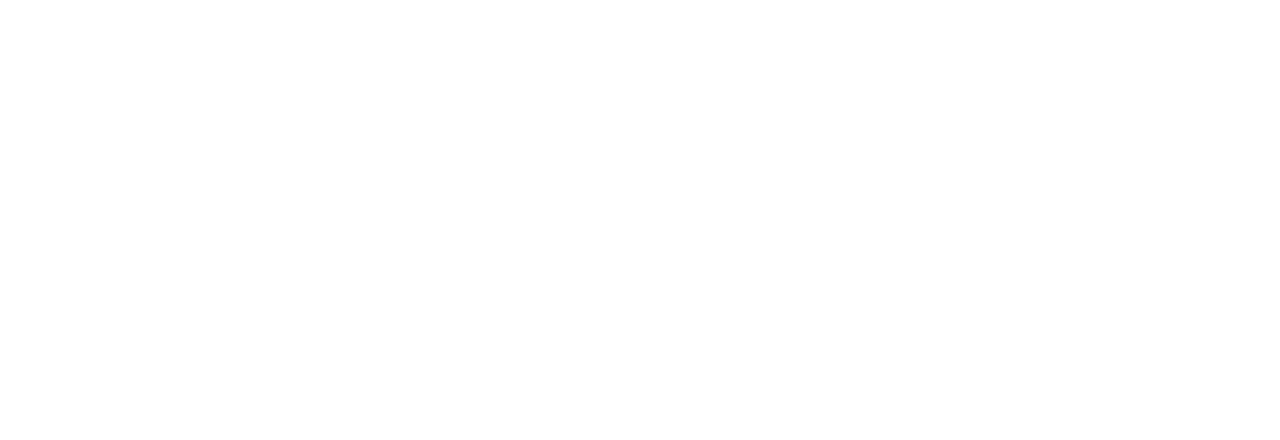
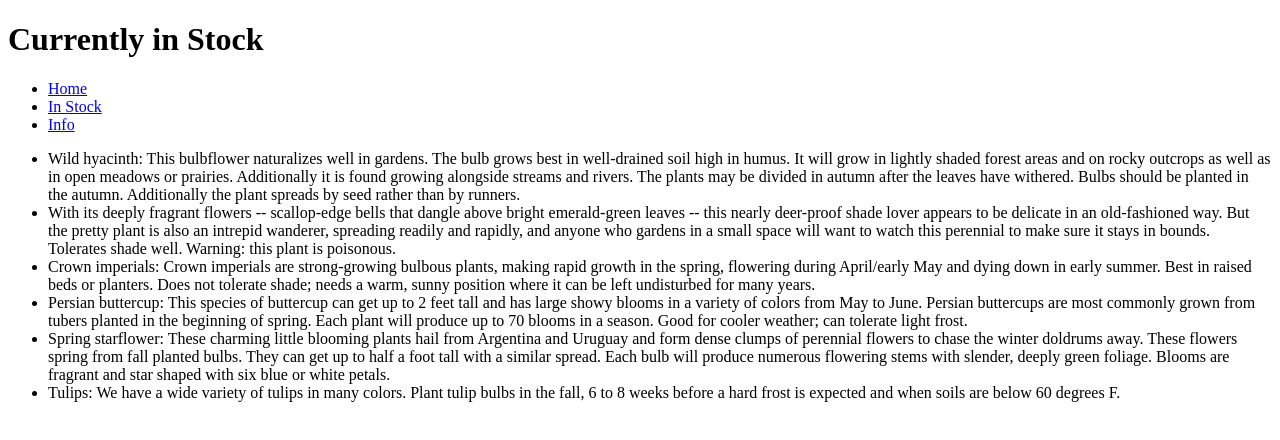
Before and after one commit to Momentum-Team-17/small-business-website-chriscors, a plain HTML site: page in-stock.html in a window 1280 px wide. Drawn offline with Linux system fonts and the light colour scheme.

Commit message:
All finished

```diff
--- a/in-stock.html
+++ b/in-stock.html
@@ -0,0 +1,54 @@
+<!DOCTYPE html>
+<html lang="en">
+<head>
+    <meta charset="UTF-8">
+    <meta http-equiv="X-UA-Compatible" content="IE=edge">
+    <meta name="viewport" content="width=device-width, initial-scale=1.0">
+    <title>Document</title>
+</head>
+<body>
+    <h1>
+        Currently in Stock
+    </h1>
+        <!-- Nav Bar -->
+        <nav>
+            <!-- Links list to pages -->
+            <ul>
+                <li><a href="index.html" title="Go home">Home</a></li>
+                <li><a href="in-stock.html">In Stock</a></li>
+                <li><a href="info.html">Info</a></li>
+            </ul>
+        </nav>
+
+        <!-- Stock lists -->
+        <div>
+            <ul>
+                <li>Wild hyacinth: This bulbflower naturalizes well in gardens. The bulb grows best in well-drained soil high in humus. It
+                will grow in lightly shaded forest areas and on rocky outcrops as well as in open meadows or prairies. Additionally it
+                is found growing alongside streams and rivers. The plants may be divided in autumn after the leaves have withered. Bulbs
+                should be planted in the autumn. Additionally the plant spreads by seed rather than by runners. </li>
+
+                <li> With its deeply fragrant flowers -- scallop-edge bells that dangle above bright emerald-green leaves
+                -- this nearly deer-proof shade lover appears to be delicate in an old-fashioned way. But the pretty plant is also an
+                intrepid wanderer, spreading readily and rapidly, and anyone who gardens in a small space will want to watch this
+                perennial to make sure it stays in bounds. Tolerates shade well. Warning: this plant is poisonous.</li>
+
+                <li>Crown imperials: Crown imperials are strong-growing bulbous plants, making rapid growth in the spring, flowering during
+                April/early May and dying down in early summer. Best in raised beds or planters. Does not tolerate shade; needs a warm,
+                sunny position where it can be left undisturbed for many years.</li>
+
+                <li>Persian buttercup: This species of buttercup can get up to 2 feet tall and has large showy blooms in a variety of colors
+                from May to June. Persian buttercups are most commonly grown from tubers planted in the beginning of spring. Each plant
+                will produce up to 70 blooms in a season. Good for cooler weather; can tolerate light frost.</li>
+
+                <li>Spring starflower: These charming little blooming plants hail from Argentina and Uruguay and form dense clumps of
+                perennial flowers to chase the winter doldrums away. These flowers spring from fall planted bulbs. They can get up to
+                half a foot tall with a similar spread. Each bulb will produce numerous flowering stems with slender, deeply green
+                foliage. Blooms are fragrant and star shaped with six blue or white petals.</li>
+
+                <li>Tulips: We have a wide variety of tulips in many colors. Plant tulip bulbs in the fall, 6 to 8 weeks before a hard frost
+                is expected and when soils are below 60 degrees F.</li>
+            </ul>
+        </div>
+</body>
+</html>
```
Also changed, not shown: index.html (+1 -1 lines), info.html (+27 -0 lines).
